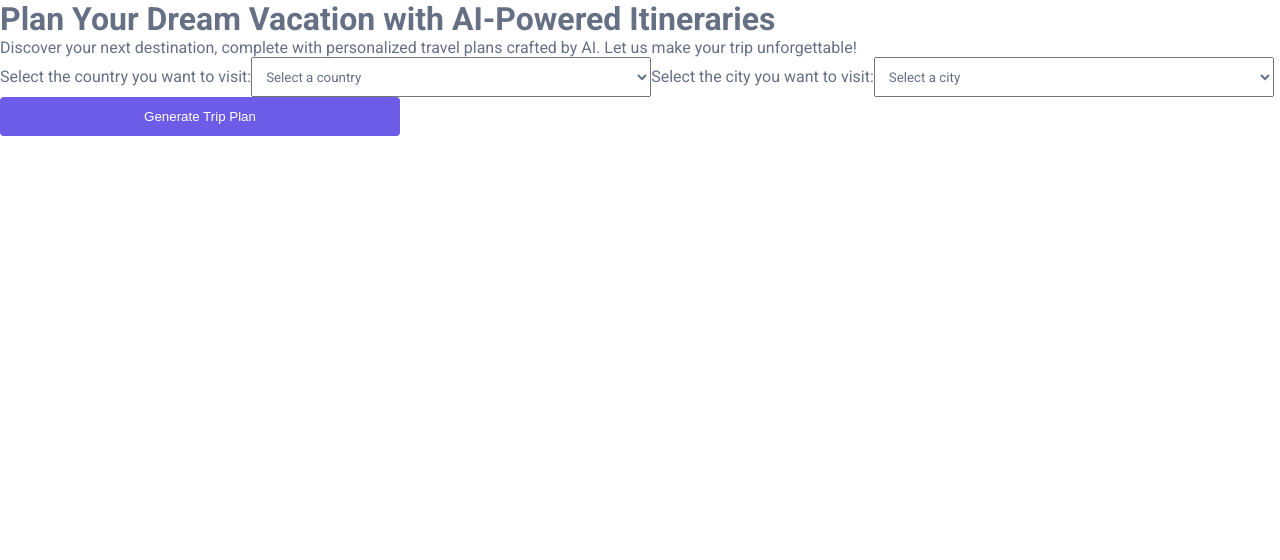
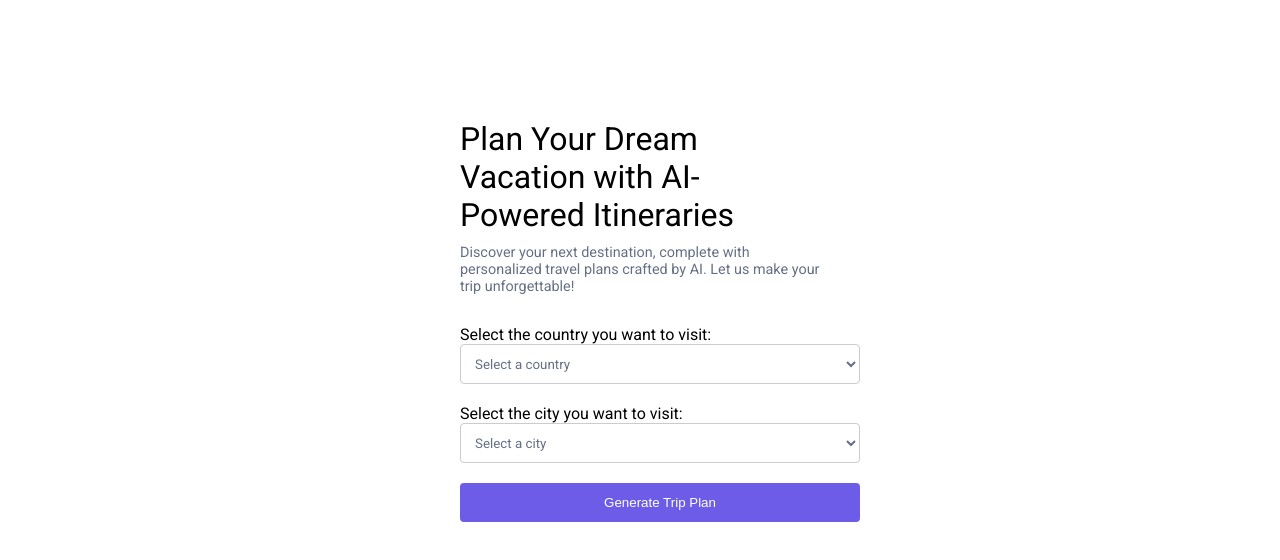
Before and after one commit to mfukechristian/TripGPT-frontend, a React (Vite) app: page / in a window 1280 px wide. Shown: the top 560 px of the page. Built offline with nearby package versions, Linux system fonts and the light colour scheme.

Commit message:
add footer, header, and form screen components with styles

```diff
--- a/src/screens/FormScreen.jsx
+++ b/src/screens/FormScreen.jsx
@@ -1,5 +1,6 @@
 import React, { useState } from "react";
 import { useNavigate } from "react-router-dom";
+import "../styles/FormScreen.css";
 import axios from "axios";
 
 function FormScreen() {
--- a/src/screens/ResultScreen.jsx
+++ b/src/screens/ResultScreen.jsx
@@ -1,6 +1,7 @@
 import React from "react";
 import { useLocation, useNavigate } from "react-router-dom";
 import ReactMarkdown from "react-markdown";
+import "../styles/ResultScreen.css";
 
 function ResultScreen() {
   const navigate = useNavigate();
--- /dev/null
+++ b/src/styles/FormScreen.css
@@ -0,0 +1,79 @@
+.form-screen {
+  width: 400px;
+  margin: 100px auto 30px auto;
+  padding: 20px;
+  text-align: left;
+}
+
+h1 {
+  font-weight: 400;
+  margin-bottom: 10px;
+  width: 350px;
+  color: black;
+}
+
+p {
+  margin-bottom: 20px;
+}
+
+form {
+  display: flex;
+  flex-direction: column;
+  gap: 20px;
+}
+
+label {
+  font-weight: 400;
+  color: black;
+}
+
+select {
+  width: 400px;
+  background-color: #fff;
+  border: 1px solid #ccc;
+  border-radius: 4px;
+}
+
+button:disabled {
+  background-color: #bbb;
+  cursor: not-allowed;
+}
+
+.error {
+  color: red;
+  font-size: 14px;
+  margin-top: 10px;
+}
+
+.result {
+  color: green;
+  font-size: 14px;
+  margin-top: 10px;
+}
+
+.loading-screen {
+  display: flex;
+  flex-direction: column;
+  justify-content: center;
+  align-items: center;
+  height: 100vh;
+  text-align: center;
+}
+
+.spinner {
+  width: 50px;
+  height: 50px;
+  border: 5px solid #e0e0e0;
+  border-top: 5px solid #6c5ce7;
+  border-radius: 50%;
+  animation: spin 1s linear infinite;
+}
+
+@keyframes spin {
+  0% {
+    transform: rotate(0deg);
+  }
+  100% {
+    transform: rotate(360deg);
+  }
+}
--- /dev/null
+++ b/src/styles/ResultScreen.css
@@ -0,0 +1,11 @@
+.result-screen {
+  width: 400px;
+  margin: 100px auto 50px auto;
+  padding: 20px;
+  line-height: 23px;
+}
+
+p {
+  font-size: 0.9rem;
+  margin-bottom: 30px;
+}
```
Also changed, not shown: src/components/Footer.jsx (+25 -0 lines), src/components/Header.jsx (+16 -0 lines), src/styles/Footer.css (added, +9 -0 lines), src/styles/Header.css (added, +18 -0 lines).
